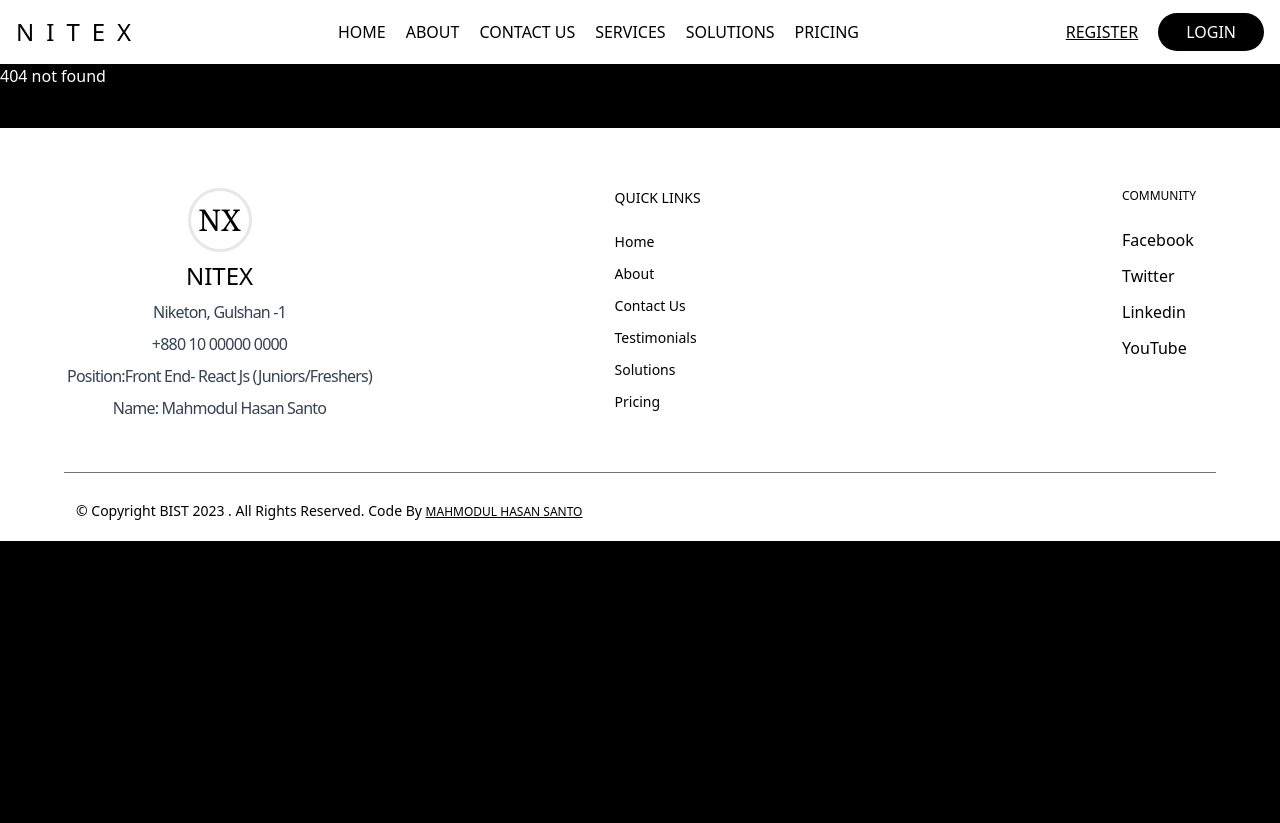
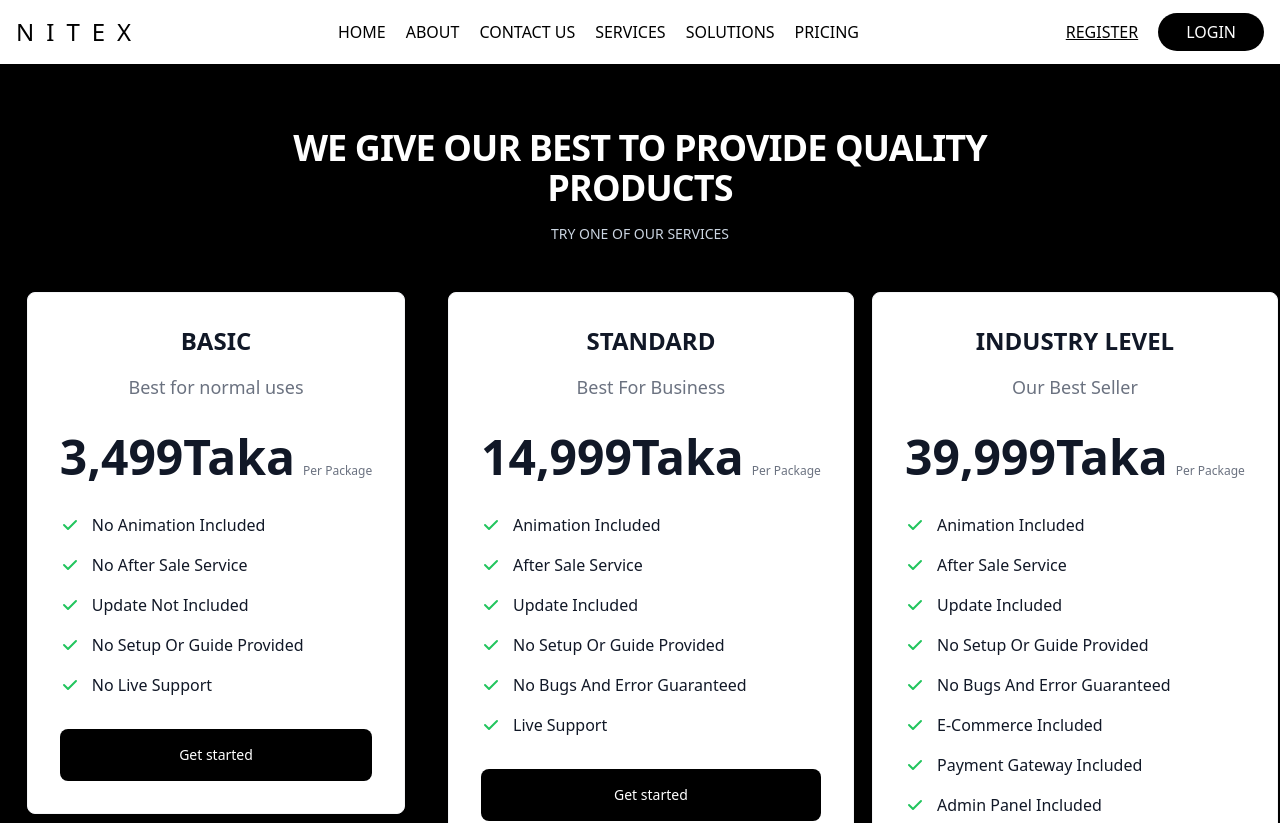
Before and after one commit to mhsanto/Frontend-NITEX-Project-Landing-Page, a React (Vite) app: page /pricing in a window 1280 px wide. Shown: the top 823 px of the page. Before the commit the page ends 800 px from the top, so only its background shows below. Built offline with nearby package versions, Linux system fonts and the light colour scheme; the HTML template or start-up script is replaced by a standard one.

Commit message:
Pricing Page is now completed

```diff
--- a/package.json
+++ b/package.json
@@ -10,6 +10,7 @@
     "preview": "vite preview"
   },
   "dependencies": {
+    "framer-motion": "^10.16.4",
     "lottie-react": "^2.4.0",
     "react": "^18.2.0",
     "react-dom": "^18.2.0",
--- a/src/App.jsx
+++ b/src/App.jsx
@@ -7,6 +7,7 @@ import Navbar from "./components/Navbar";
 import Footer from "./pages/Footer/Footer";
 import "./App.css";
 import Services from "./pages/ServiceLists/Service";
+import Pricing from "./pages/Pricing";
 const App = () => {
   return (
     <>
@@ -18,6 +19,7 @@ const App = () => {
         <Route path="/contact" element={<Contact />} />
         <Route path="/services" element={<Services />} />
         <Route path="/contact" element={<Contact />} />
+        <Route path="/pricing" element={<Pricing />} />
 
         <Route path="*" element={<NotFound />} />
       </Routes>
--- a/src/pages/AboutUs.jsx
+++ b/src/pages/AboutUs.jsx
@@ -1,5 +1,7 @@
 const About = () => {
-    return ( <div>About</div>);
+    return ( <div>
+        <h1>The Face behind our</h1>
+    </div>);
 }
 
 export default About;
--- /dev/null
+++ b/src/pages/Pricing.jsx
@@ -0,0 +1,119 @@
+import { Link } from "react-router-dom";
+
+const pricingList = [
+  {
+    title: "Basic",
+    desc: "Best for normal uses",
+    price: "3,499",
+    services: [
+      //turn copied text in to object
+      { title: "No Animation Included" },
+      { title: "No After Sale Service" },
+      { title: "Update Not Included" },
+      { title: "No Setup Or Guide Provided" },
+      { title: "No Live Support" },
+    ],
+  },
+  {
+    title: "Standard",
+    desc: "Best For Business",
+    price: "14,999",
+    services: [
+      { title: "Animation Included" },
+      { title: "After Sale Service" },
+      { title: "Update Included" },
+      { title: "No Setup Or Guide Provided" },
+      { title: "No Bugs And Error Guaranteed" },
+      { title: "Live Support" },
+    ],
+  },
+  {
+    title: "Industry Level",
+    desc: "Our Best Seller",
+    price: "39,999",
+    services: [
+      { title: "Animation Included" },
+      { title: "After Sale Service" },
+      { title: "Update Included" },
+      { title: "No Setup Or Guide Provided" },
+      { title: "No Bugs And Error Guaranteed" },
+      { title: "E-Commerce Included" },
+      { title: "Payment Gateway Included" },
+      { title: "Admin Panel Included" },
+      { title: "User Panel Included" },
+      { title: "User Friendly" },
+      { title: "SEO Friendly" },
+    ],
+  },
+];
+const Pricing = () => {
+  return (
+    <section className="">
+      <div className="py-8 px-4 mx-auto max-w-screen-xl lg:py-16 lg:px-6">
+        <div className="mx-auto max-w-screen-md text-center mb-8 lg:mb-12">
+          <h2 className="mb-4 text-4xl tracking-tight uppercase font-extrabold  ">
+            We give our best to provide Quality Products
+          </h2>
+          <p className="mb-5 font-light text-sm text-slate-300 uppercase">
+            Try one of our Services
+          </p>
+        </div>
+        <div className="space-y-8 lg:grid lg:grid-cols-3 sm:gap-6 xl:gap-10 lg:space-y-0 ">
+          {/* Pricing Card */}
+          {pricingList.map((item) => (
+            <div
+              key={item.title}
+              className="flex flex-col p-6 mx-auto max-w-lg text-center text-gray-900 bg-white rounded-lg border border-gray-100 shadow xl:p-8 h-fit upper"
+            >
+              <h3 className="mb-4 text-2xl font-semibold uppercase">{item.title}</h3>
+              <p className="font-light text-gray-500 sm:text-lg ">
+                {item.desc}
+              </p>
+
+              <div className="flex justify-center items-baseline my-8">
+                <span className="mr-2 text-5xl font-extrabold">
+                  {item.price}Taka
+                </span>
+                <span className="text-gray-500 text-xs whitespace-nowrap">
+                  Per Package
+                </span>
+              </div>
+              <ul role="list" className="mb-8 space-y-4 text-left">
+                {item.services.map((service) => (
+                  <li
+                    key={service.title}
+                    className="flex items-center space-x-3 "
+                  >
+                    {/* Icon */}
+                    <svg
+                      className="flex-shrink-0 w-5 h-5 text-green-500 dark:text-green-400"
+                      fill="currentColor"
+                      viewBox="0 0 20 20"
+                      xmlns="http://www.w3.org/2000/svg"
+                    >
+                      <path
+                        fillRule="evenodd"
+                        d="M16.707 5.293a1 1 0 010 1.414l-8 8a1 1 0 01-1.414 0l-4-4a1 1 0 011.414-1.414L8 12.586l7.293-7.293a1 1 0 011.414 0z"
+                        clipRule="evenodd"
+                      />
+                    </svg>
+
+                    <span key={service.title}>{service.title}</span>
+                  </li>
+                ))}
+              </ul>
+              <Link
+                to="/"
+                className="text-white bg-black hover:bg-primary-700 focus:ring-4 focus:ring-primary-200 font-medium rounded-lg text-sm px-5 py-4 text-center   dark:focus:ring-primary-900"
+              >
+                Get started
+              </Link>
+            </div>
+          ))}
+        </div>
+      </div>
+    </section>
+  );
+};
+
+export default Pricing;
```
Also changed, not shown: 1 other file (tests, documents, lock files or other folders).
